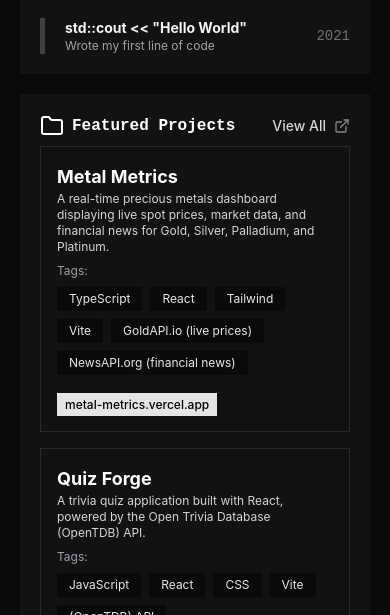
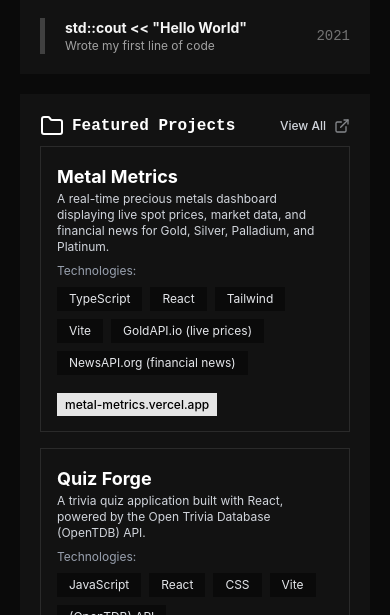
Before and after one commit to WilburStanley/web-portfolio, a React (Vite) app: page / in a window 390 px wide. Shown: the part 2379-2994 px from the top of the page. Built offline with nearby package versions, Linux system fonts and the light colour scheme.

Commit message:
updated context

```diff
--- a/src/components/ProjectCard.tsx
+++ b/src/components/ProjectCard.tsx
@@ -27,7 +27,7 @@ export const ProjectCard = ({
       </p>
       <div className="flex flex-wrap items-center gap-2 mb-4">
         <span className="text-xs sm:text-sm text-gray-400">
-          Tags:
+          Technologies:
         </span>
         <ul className="flex flex-wrap gap-2">
           {tags.map((tag, index) => (
--- a/src/components/TechStackCard.tsx
+++ b/src/components/TechStackCard.tsx
@@ -11,8 +11,7 @@ export const TechStackCard = ({
         {stacklist.map((item, index) => (
           <span
             key={index}
-            className="text-base text-gray-300 px-2 bg-surface-900 border border-white/10"
-          >
+            className="text-base text-gray-300 px-2 bg-surface-900 border border-white/10 hover:bg-gray-300 hover:text-black transition-all duration-300 ease-out cursor-default">
             {item}
           </span>
         ))}
--- a/src/layout/Project.tsx
+++ b/src/layout/Project.tsx
@@ -17,7 +17,7 @@ export const Project = () => {
           to="/projects"
           className="group flex items-center justify-center gap-2 font-medium text-gray-300 hover:text-white transition-colors duration-200"
         >
-          <span className="text-sm md:text-base">View All</span>
+          <span className="text-xs md:text-base">View All</span>
           <ExternalLink className="w-4 h-4 opacity-60 group-hover:opacity-100 transition-opacity duration-200" />
         </Link>
       </div>
```
